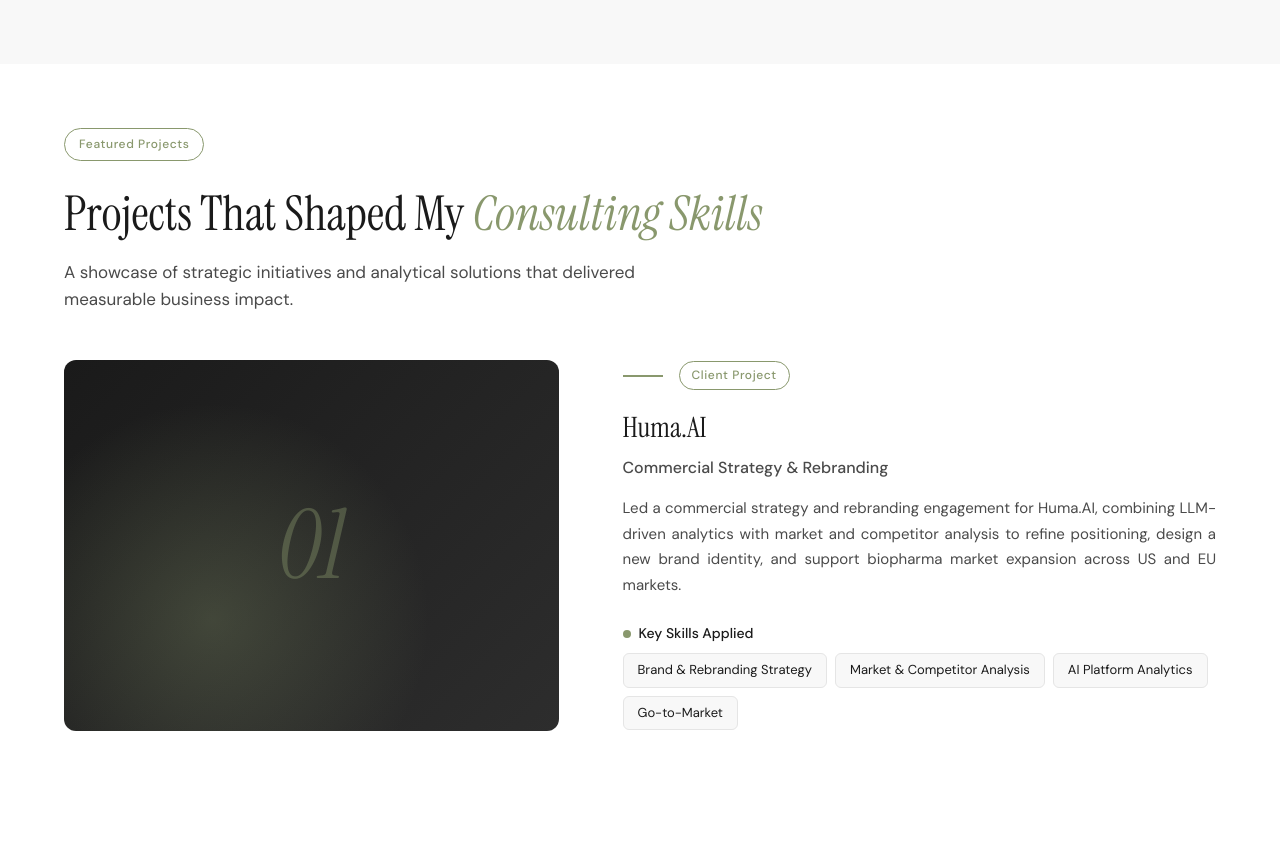
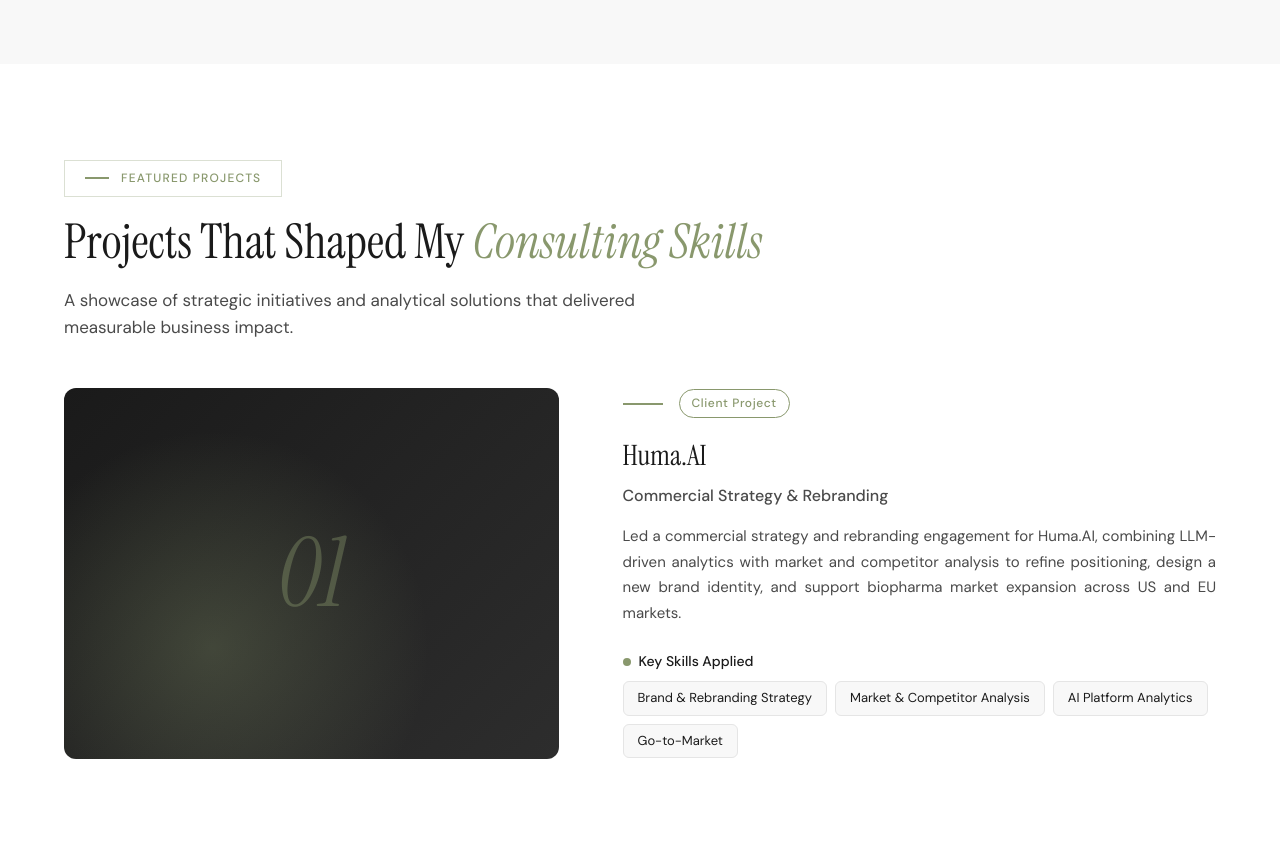
Before and after one commit to snehachauhanduke/snehachauhanduke.github.io, a React (Vite) app: page / in a window 1280 px wide. Shown: the part 3860-4719 px from the top of the page. Built offline with nearby package versions, Linux system fonts and the light colour scheme.

Commit message:
Updated project label

```diff
--- a/src/components/Projects.css
+++ b/src/components/Projects.css
@@ -206,9 +206,29 @@
   }
 } */
 .projects {
-  padding: var(--space-xl) 0;
+  padding: var(--space-2xl) 0;
+}
+.projects__label {
+  display: inline-flex;
+  align-items: center;
+  gap: 0.75rem;
+  font-size: 0.75rem;
+  font-weight: 500;
+  letter-spacing: 0.1em;
+  text-transform: uppercase;
+  color: #89986D;
+  padding: 0.5rem 1.25rem;
+  border: 1px solid rgba(137, 152, 109, 0.3);
+  margin-bottom: 1rem;
 }
 
+.projects__label::before {
+  content: '';
+  width: 24px;
+  height: 2px;
+  background-color: #89986D;
+}
+/*
 .projects__label {
   display: inline-block;
   font-size: 0.75rem;
@@ -219,7 +239,7 @@
   border: 1px solid var(--color-accent);
   border-radius: 20px;
   margin-bottom: var(--space-md);
-}
+}*/
 
 .projects__title {
   font-family: var(--font-serif);
```
